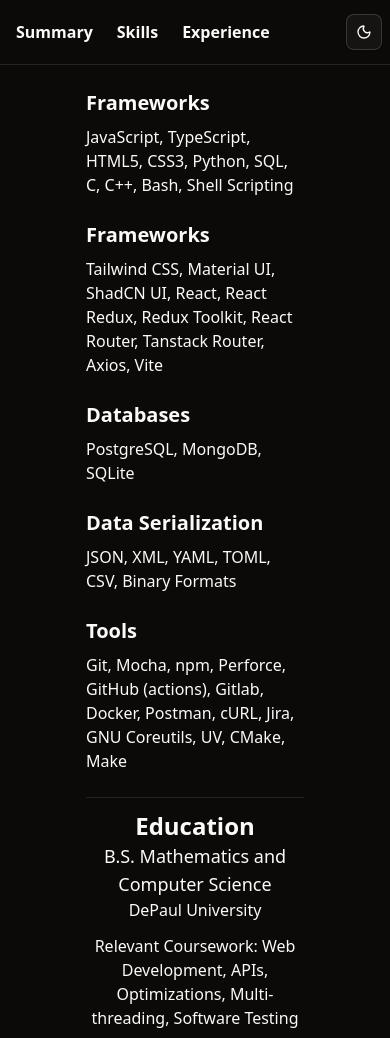
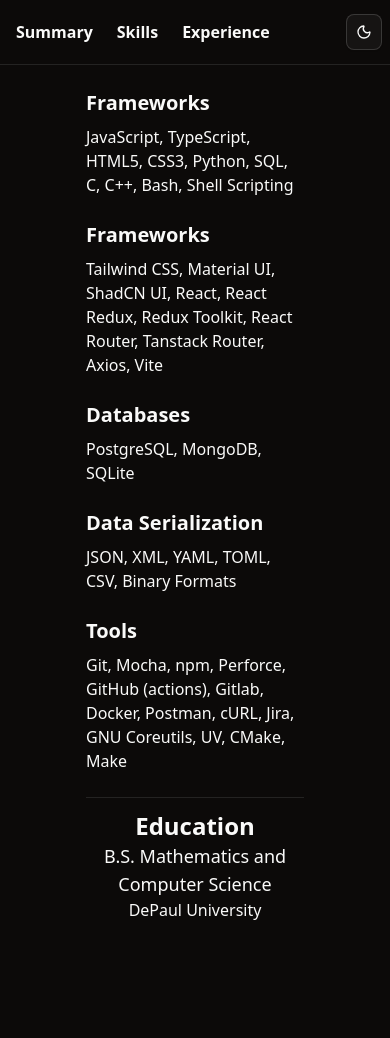
Before and after one commit to rockymoto517/Portfolio, a React (Vite) app: page /skills in a window 390 px wide. After the commit the page ends 942 px from the top, so only its background shows below. Built offline with nearby package versions, Linux system fonts and the light colour scheme.

Commit message:
responsiveness

```diff
--- a/src/components/header.tsx
+++ b/src/components/header.tsx
@@ -4,7 +4,7 @@
 
 export function Header() {
   return (
-    <header className="mb-4">
+    <header className="mb-4 sticky top-0 bg-background">
       <div className="flex justify-between items-center w-full p-2">
         <div className="w-1/3 font-semibold space-x-2 py-3 text-foreground">
           <Link
--- a/src/routes/index.tsx
+++ b/src/routes/index.tsx
@@ -4,7 +4,7 @@
   return (
     <>
       <h1 className="text-center text-3xl">Hasan Ershaid</h1>
-      <div className="flex justify-center space-x-3">
+      <div className="my-6 sm:my-0 flex justify-center space-x-2 sm:space-x-3">
         <span>123-456-7890</span>
         <Separator orientation="vertical" />
         <span>Chicago, IL</span>
@@ -24,7 +24,7 @@
           LinkedIn
         </a>
       </div>
-      <ul className="mx-auto w-3/8 space-y-1 list-disc">
+      <ul className="mx-auto w-3/4 sm:w-3/8 space-y-1 list-disc">
         <li>
           Five years of experience developing responsive, user-centered web
           applications using React, Redux, TypeScript, JavaScript, HTML5, CSS3,
--- a/src/routes/projects.tsx
+++ b/src/routes/projects.tsx
@@ -3,7 +3,7 @@
 
 export default function Projects() {
   return (
-    <div className="w-5/6 max-h-5/6 space-x-8 my-8 m-auto flex justify-between">
+    <div className="w-5/6 sm:max-h-5/6 my-8 m-auto grid sm:grid-cols-3 grid-cols-1 gap-12 justify-between">
       {projects.map((project) => (
         <Card className="w-full overflow-auto" key={project.id}>
           <CardHeader>
--- a/src/routes/skills.tsx
+++ b/src/routes/skills.tsx
@@ -33,10 +33,6 @@
         <h1 className="text-2xl font-semibold">Education</h1>
         <h2 className="text-lg">B.S. Mathematics and Computer Science</h2>
         <h3 className="mb-3">DePaul University</h3>
-        <p>
-          Relevant Coursework: Web Development, APIs, Optimizations,
-          Multi-threading, Software Testing
-        </p>
       </div>
     </main>
   );
```
